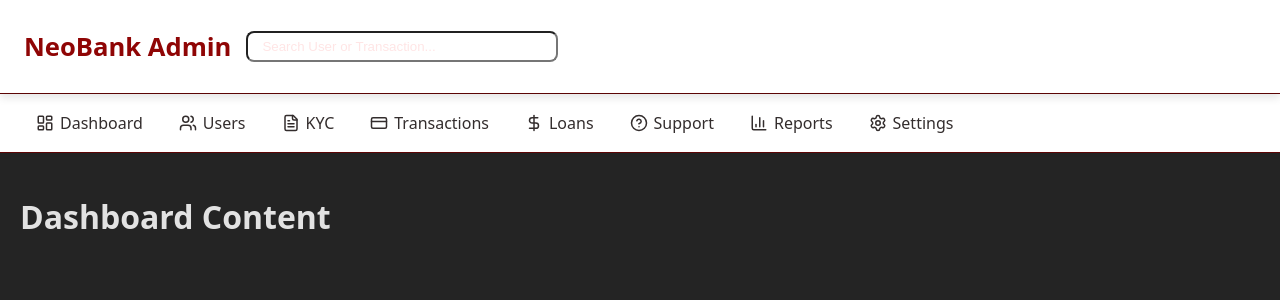
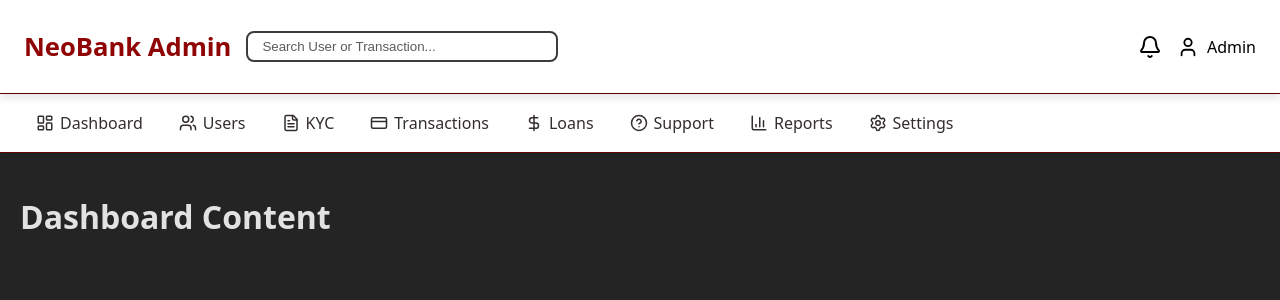
Before and after one commit to hritikgour/Admin-Dashboard, a React (Vite) app: page / in a window 1280 px wide. Shown: the top 300 px of the page. Built offline with nearby package versions, Linux system fonts and the light colour scheme.

Commit message:
Initial commit

```diff
--- a/src/Components/TopNavbar.css
+++ b/src/Components/TopNavbar.css
@@ -11,6 +11,8 @@
   top: 0;
   z-index: 1000;
   box-shadow: 0 4px 8px rgba(0,0,0,0.1);
+
+  color: black; /* ✅ ab text dikhai dega */
 }
 
 /* Left: logo + search */
@@ -31,16 +33,16 @@
 .top-search {
   width: 280px;
   padding: 6px 14px;
+  border-style: solid;
+  border-color: #3d3b3b;
   border-radius: 8px;
-  border: solid color #8f0505;
   background-color: white;
-  color: #29252588;
   outline: none;
   transition: all 0.3s;
 }
 
 .top-search::placeholder {
-  color: #ffe5e5;
+  color: rgb(95, 89, 89);
 }
 
 .top-search:focus {
@@ -48,35 +50,28 @@
   box-shadow: 0 0 6px rgba(255, 255, 255, 0.4);
 }
 
-/* Right: notification + profile */
 .top-right {
   display: flex;
   align-items: center;
-  gap: 15px;
+  gap: 15px; /* icons ke beech ka gap */
 }
 
-/* Notification icon */
 .top-icon {
-  width: 26px;
-  height: 26px;
+  font-size: 22px;
   cursor: pointer;
-  transition: color 0.3s;
 }
 
-.top-icon:hover {
-  color: #ffd700;
-}
-
-/* Admin profile */
 .admin-profile {
   display: flex;
   align-items: center;
-  gap: 6px;
+  gap: 8px;
   cursor: pointer;
-  padding: 6px 12px;
-  border-radius: 8px;
-  transition: background 0.3s;
 }
+
+.profile-icon {
+  font-size: 22px;
+}
+
 
 .admin-profile:hover {
   background-color: rgba(255,255,255,0.15);
--- a/src/Components/TopNavbar.jsx
+++ b/src/Components/TopNavbar.jsx
@@ -6,6 +6,7 @@ import "./TopNavbar.css";
 export default function TopNavbar() {
   return (
     <div className="top-navbar">
+
       {/* Left: Logo + Search */}
       <div className="top-left">
         <h1 className="logo">NeoBank Admin</h1>
@@ -24,6 +25,7 @@ export default function TopNavbar() {
           <span>Admin</span>
         </div>
       </div>
+
     </div>
   );
 }
```
